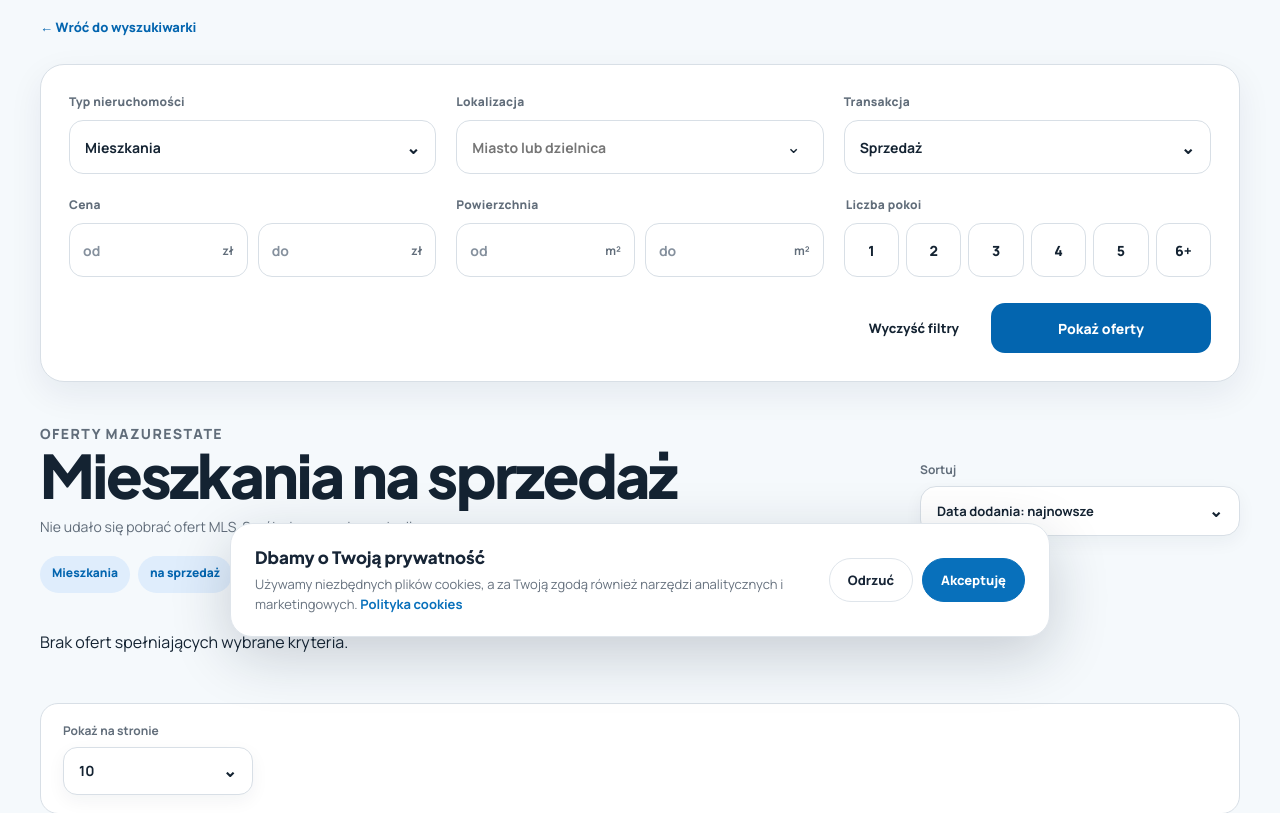
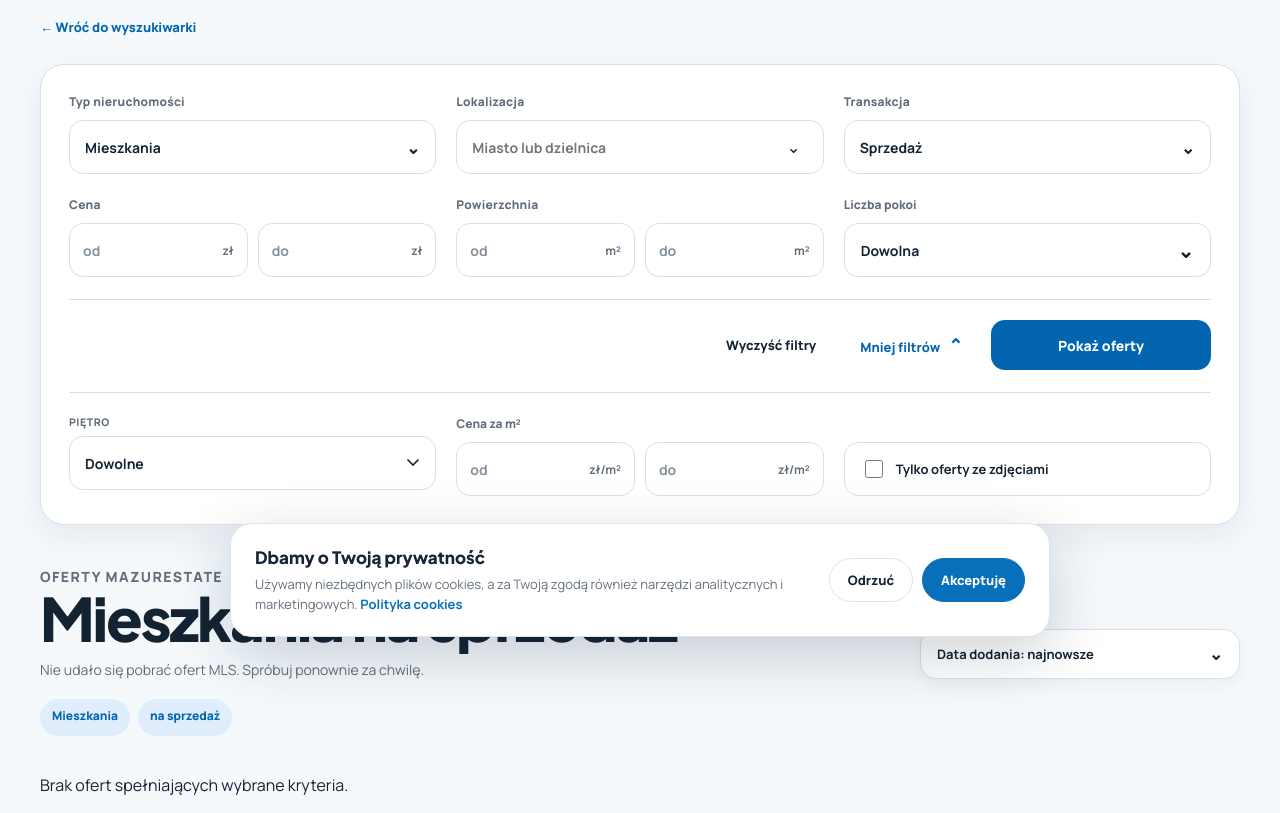
Before and after one commit to azlkak/mazur, a PHP site: page /wyniki-wyszukiwania/index.html in a window 1280 px wide. Shown: the part 139-952 px from the top of the page. Run offline with PHP 8.4, Linux system fonts and the light colour scheme.

Commit message:
Expand property filters and use rooms dropdown

```diff
--- a/wyniki-wyszukiwania/index.html
+++ b/wyniki-wyszukiwania/index.html
@@ -8,7 +8,7 @@
   <link rel="preconnect" href="https://fonts.googleapis.com">
   <link rel="preconnect" href="https://fonts.gstatic.com" crossorigin>
   <link href="https://fonts.googleapis.com/css2?family=Manrope:wght@400;500;600;700;800&family=Plus+Jakarta+Sans:wght@600;700;800&display=swap" rel="stylesheet">
-  <link rel="stylesheet" href="styles.css?v=20260928-advanced1">
+  <link rel="stylesheet" href="styles.css?v=20260928-advanced2">
   <link rel="stylesheet" href="../assets/css/site-chrome.css">
   <link rel="stylesheet" href="../assets/css/cookie-consent.css">
 
@@ -64,8 +64,16 @@
       <div class="filter-field custom-filter"><label id="filter-transaction-label">Transakcja</label><input type="hidden" id="filter-transaction" value="sprzedaz"><button class="filter-trigger" type="button" id="filter-transaction-trigger" aria-expanded="false" aria-controls="filter-transaction-menu"><span>Sprzedaż</span><i>⌄</i></button><div class="filter-menu" id="filter-transaction-menu" role="listbox"></div></div>
       <div class="filter-range"><span id="filter-price-label">Cena</span><div class="range-inputs"><label><span class="sr-only" id="price-min-label">Cena od</span><input id="filter-price-min" inputmode="numeric" aria-labelledby="price-min-label" placeholder="od" autocomplete="off"><small>zł</small></label><label><span class="sr-only" id="price-max-label">Cena do</span><input id="filter-price" inputmode="numeric" aria-labelledby="price-max-label" placeholder="do" autocomplete="off"><small>zł</small></label></div></div>
       <div class="filter-range"><span id="filter-area-label">Powierzchnia</span><div class="range-inputs"><label><span class="sr-only" id="area-min-label">Powierzchnia od</span><input id="filter-area" inputmode="decimal" aria-labelledby="area-min-label" placeholder="od" autocomplete="off"><small>m²</small></label><label><span class="sr-only" id="area-max-label">Powierzchnia do</span><input id="filter-area-max" inputmode="decimal" aria-labelledby="area-max-label" placeholder="do" autocomplete="off"><small>m²</small></label></div></div>
-      <fieldset class="rooms-filter" id="rooms-filter"><legend id="rooms-label">Liczba pokoi</legend><div class="room-options" id="room-options"><label><input type="checkbox" value="1"><span>1</span></label><label><input type="checkbox" value="2"><span>2</span></label><label><input type="checkbox" value="3"><span>3</span></label><label><input type="checkbox" value="4"><span>4</span></label><label><input type="checkbox" value="5"><span>5</span></label><label><input type="checkbox" value="6"><span>6+</span></label></div></fieldset>
-      <div class="search-actions"><button type="reset" id="filter-clear">Wyczyść filtry</button><button type="submit" id="filter-submit">Pokaż oferty</button></div>
+      <div class="rooms-filter" id="rooms-filter"><span id="rooms-label">Liczba pokoi</span><details class="rooms-dropdown"><summary id="rooms-summary" aria-labelledby="rooms-label rooms-current"><span id="rooms-current">Dowolna</span><i>⌄</i></summary><div class="room-options" id="room-options"><label><input type="checkbox" value="1"><span>1 pokój</span></label><label><input type="checkbox" value="2"><span>2 pokoje</span></label><label><input type="checkbox" value="3"><span>3 pokoje</span></label><label><input type="checkbox" value="4"><span>4 pokoje</span></label><label><input type="checkbox" value="5"><span>5 pokoi</span></label><label><input type="checkbox" value="6"><span>6+ pokoi</span></label></div></details></div>
+      <div class="search-actions"><button type="reset" id="filter-clear">Wyczyść filtry</button><button type="button" id="more-filters" aria-controls="advanced-panel" aria-expanded="true">Mniej filtrów <span aria-hidden="true">⌃</span></button><button type="submit" id="filter-submit">Pokaż oferty</button></div>
+      <div class="advanced-panel" id="advanced-panel">
+        <div class="advanced-grid">
+          <label class="advanced-field" id="floor-filter"><span id="floor-label">Piętro</span><select id="filter-floor"><option value="">Dowolne</option><option value="0">Parter</option><option value="1">1</option><option value="2">2</option><option value="3">3</option><option value="4">4 i wyżej</option></select></label>
+          <div class="filter-range" id="unit-price-filter"><span id="unit-price-label">Cena za m²</span><div class="range-inputs"><label><span class="sr-only" id="unit-min-label">Cena za m² od</span><input id="filter-unit-min" inputmode="numeric" aria-labelledby="unit-min-label" placeholder="od" autocomplete="off"><small>zł/m²</small></label><label><span class="sr-only" id="unit-max-label">Cena za m² do</span><input id="filter-unit-max" inputmode="numeric" aria-labelledby="unit-max-label" placeholder="do" autocomplete="off"><small>zł/m²</small></label></div></div>
+          <div class="filter-range" id="plot-filter" hidden><span id="plot-label">Powierzchnia działki</span><div class="range-inputs"><label><span class="sr-only" id="plot-min-label">Działka od</span><input id="filter-plot-min" inputmode="numeric" aria-labelledby="plot-min-label" placeholder="od" autocomplete="off"><small>m²</small></label><label><span class="sr-only" id="plot-max-label">Działka do</span><input id="filter-plot-max" inputmode="numeric" aria-labelledby="plot-max-label" placeholder="do" autocomplete="off"><small>m²</small></label></div></div>
+          <label class="photo-filter"><input id="filter-photos" type="checkbox"><span id="photos-label">Tylko oferty ze zdjęciami</span></label>
+        </div>
+      </div>
     </form>
     <section class="results-heading">
       <div><p class="eyebrow" data-i18n="offersEyebrow">OFERTY MAZURESTATE</p><h1 id="results-title">Nieruchomości na sprzedaż</h1><p id="results-summary"></p></div>
@@ -92,7 +100,7 @@
     </div>
     <div class="shell copyright">© 2026 MazurEstate. <span data-i18n="rights">Wszelkie prawa zastrzeżone.</span></div>
   </footer>
-  <script src="script.js?v=20260928-advanced1"></script>
+  <script src="script.js?v=20260928-advanced2"></script>
   <script src="../assets/js/site-chrome.js?v=20260928-logo-legal2"></script>
 <script src="../assets/js/cookie-consent.js?v=ga4-20260928"></script>
 </body>
--- a/wyniki-wyszukiwania/styles.css
+++ b/wyniki-wyszukiwania/styles.css
@@ -55,3 +55,34 @@
 .results-search #filter-submit{min-width:220px;height:50px;margin:0;padding:0 26px;border-radius:14px;font-size:14px}
 @media(max-width:950px){.results-search{grid-template-columns:repeat(2,minmax(0,1fr))}}
 @media(max-width:650px){.results-search{grid-template-columns:1fr;gap:18px;padding:20px}.results-search>.filter-field{min-height:0;padding:0}.results-search .filter-trigger,.results-search .location-control{min-height:54px}.search-actions{flex-direction:column-reverse;align-items:stretch;gap:4px}.results-search #filter-submit{width:100%;min-width:0}.room-options{gap:5px}.room-options span{height:48px}}
+
+/* A compact selector replaces the row of room buttons. */
+.rooms-filter>span,.advanced-field>span,.advanced-panel .filter-range>span{display:block;margin:0 0 10px;color:var(--muted);font-size:12px;font-weight:800}
+.rooms-dropdown{position:relative}
+.rooms-dropdown summary{height:54px;padding:0 16px;display:flex;align-items:center;justify-content:space-between;gap:10px;list-style:none;border:1px solid var(--line);border-radius:14px;background:#fff;color:var(--navy);font-size:14px;font-weight:700;cursor:pointer}
+.rooms-dropdown summary::-webkit-details-marker{display:none}
+.rooms-dropdown summary i{font-style:normal;font-size:20px;transition:transform .16s}
+.rooms-dropdown[open] summary i{transform:rotate(180deg)}
+.rooms-dropdown summary:hover,.rooms-dropdown[open] summary{border-color:#abc7dc}
+.rooms-dropdown .room-options{position:absolute;top:calc(100% + 8px);left:0;z-index:85;width:100%;min-width:220px;max-height:320px;overflow:auto;display:grid;grid-template-columns:1fr;gap:2px;padding:8px;border:1px solid var(--line);border-radius:16px;background:#fff;box-shadow:0 18px 45px rgba(20,35,65,.17)}
+.room-options label{display:flex;align-items:center}
+.room-options label input{position:static;flex:0 0 18px;width:18px!important;height:18px!important;margin:0 10px 0 8px;opacity:1;accent-color:var(--blue)}
+.results-search .room-options label>span{flex:1;min-height:42px;height:auto;padding:8px 4px;display:flex;align-items:center;justify-content:flex-start;border:0;border-radius:10px;background:transparent;color:var(--navy);font-size:13px;font-weight:650;text-align:left}
+.room-options label:hover{background:#eef5fa;border-radius:10px}
+.room-options input:checked+span{border:0;background:transparent;color:var(--blue);font-weight:800}
+.room-options input:focus-visible+span{outline:0}
+.search-actions{border-top:1px solid var(--line);padding-top:20px}
+#more-filters{min-height:48px;padding:0 12px;border:0;background:transparent;color:var(--blue);font:800 13px Manrope;cursor:pointer}
+#more-filters span{margin-left:5px;font-size:18px}
+#more-filters:hover{text-decoration:underline}
+.advanced-panel{grid-column:1/-1;padding:22px 0 0;border-top:1px solid var(--line)}
+.advanced-panel[hidden],.advanced-field[hidden],.filter-range[hidden]{display:none!important}
+.advanced-grid{display:grid;grid-template-columns:repeat(3,minmax(0,1fr));gap:20px}
+.advanced-field{min-width:0}
+.results-search .advanced-field select{width:100%;height:54px;padding:0 38px 0 15px;border:1px solid var(--line);border-radius:14px;background-color:#fff;background-position:right 16px center;color:var(--navy);font:700 14px Manrope}
+.results-search .advanced-field select:focus-visible{outline:3px solid rgba(6,113,189,.25)}
+.photo-filter{min-height:54px;align-self:end;display:flex;align-items:center;gap:10px;padding:0 16px;border:1px solid var(--line);border-radius:14px;background:#fff;cursor:pointer}
+.photo-filter input{flex:0 0 18px;width:18px!important;height:18px!important;accent-color:var(--blue)}
+.results-search .photo-filter>span{display:block;margin:0;color:var(--navy);font-size:13px;font-weight:700;letter-spacing:0;text-transform:none}
+@media(max-width:950px){.advanced-grid{grid-template-columns:repeat(2,minmax(0,1fr))}}
+@media(max-width:650px){.advanced-grid{grid-template-columns:1fr;gap:18px}.search-actions{display:grid;grid-template-columns:1fr 1fr;align-items:center}.results-search #filter-submit{grid-column:1/-1;grid-row:1}.rooms-dropdown .room-options{position:fixed;left:12px;right:12px;top:auto;bottom:max(12px,env(safe-area-inset-bottom));width:auto;min-width:0;max-height:65vh;z-index:120}.photo-filter{align-self:auto}}
```
Also changed, not shown: wyniki-wyszukiwania/script.js (+35 -7 lines).
